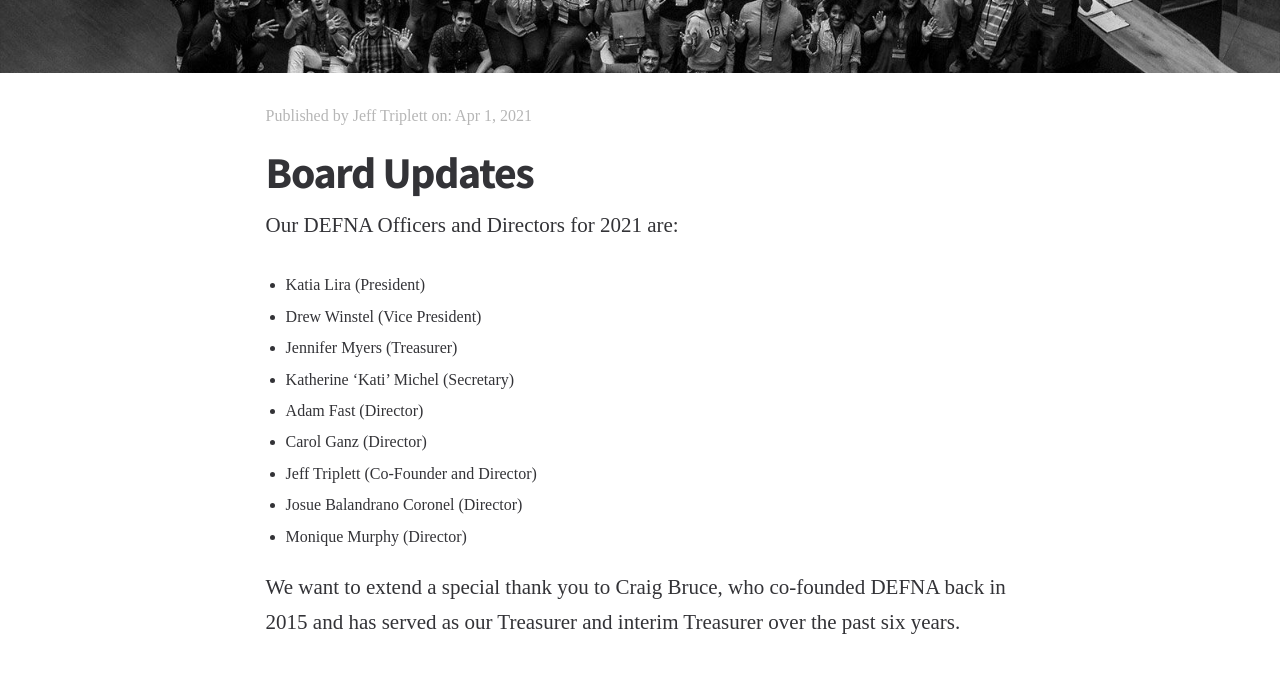
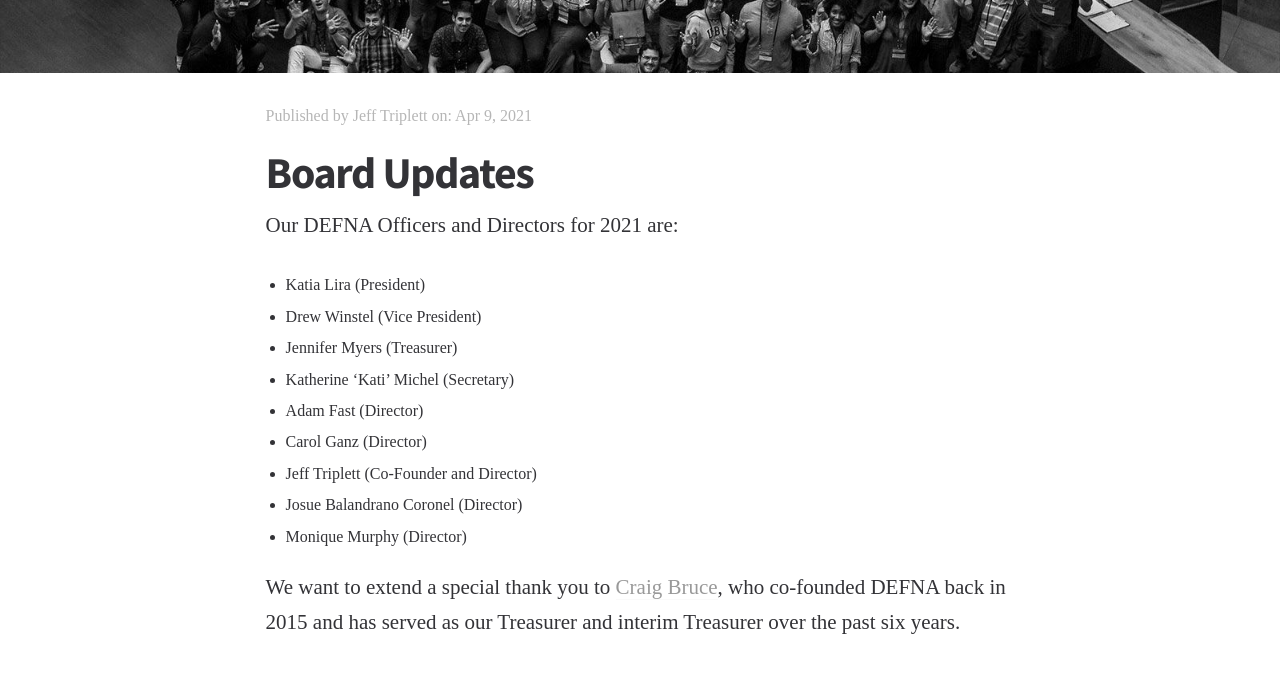
Before and after one commit to DEFNA/defna.org, a Jekyll site: the page built from _posts/2021-04-09-board-updates.md, in a window 1280 px wide. Shown: the part 387-1075 px from the top of the page. Built offline with Jekyll 4.4.1, drawn with Linux system fonts in a browser that asks for light colours; some of the changed lines change nothing that is shown.

Commit message:
:pencil: Renames so we can publish it

```diff
--- a/_posts/2021-04-01-board-updates.md
+++ b/_posts/2021-04-09-board-updates.md
@@ -1,12 +1,12 @@
 ---
 layout: post
 title: "Board Updates"
-date: 2021-04-01 06:00:00
+date: 2021-04-09 06:00:00
 categories: ""
 author_name: Jeff Triplett
 author_url: /about
 author_avatar: defna
-permalink: /announcements/2021/04/01/board-updates/
+permalink: /announcements/2021/04/09/board-updates/
 show_avatar: true
 read_time: ""
 feature_image: 2017-07-20
@@ -25,4 +25,4 @@
 - Josue Balandrano Coronel (Director)
 - Monique Murphy (Director)
 
-We want to extend a special thank you to Craig Bruce, who co-founded DEFNA back in 2015 and has served as our Treasurer and interim Treasurer over the past six years.
+We want to extend a special thank you to [Craig Bruce](https://twitter.com/craigbruce), who co-founded DEFNA back in 2015 and has served as our Treasurer and interim Treasurer over the past six years.
```
